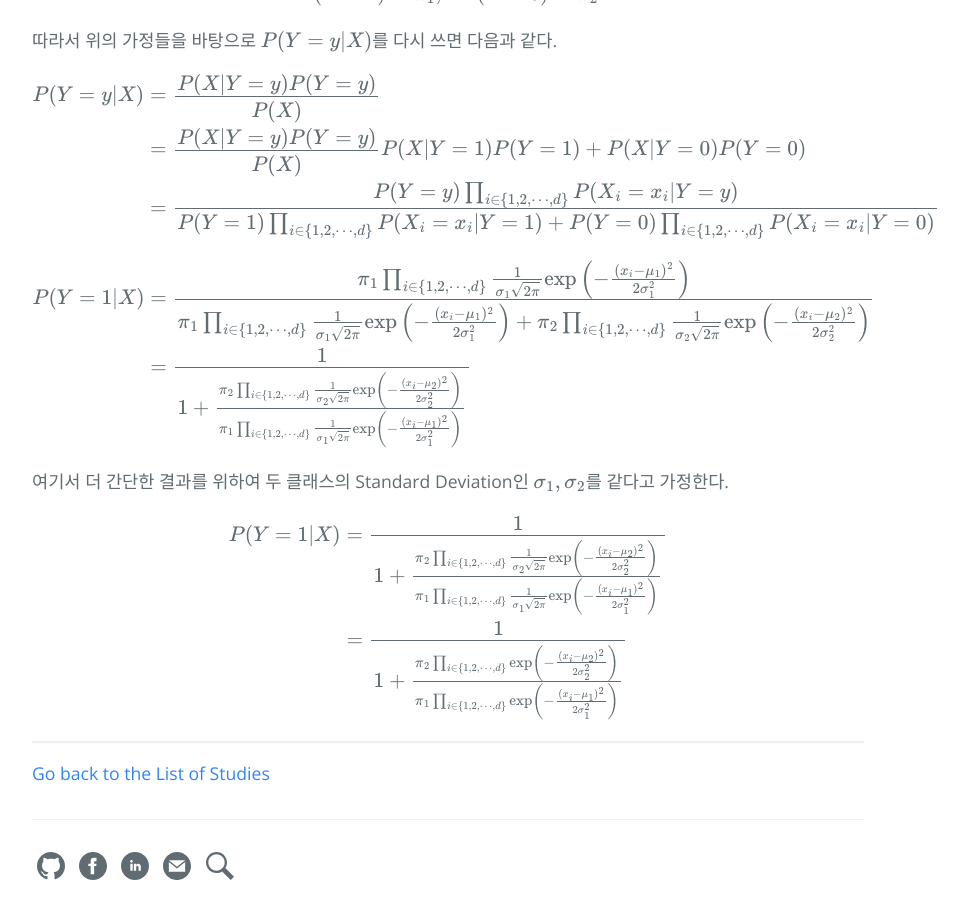
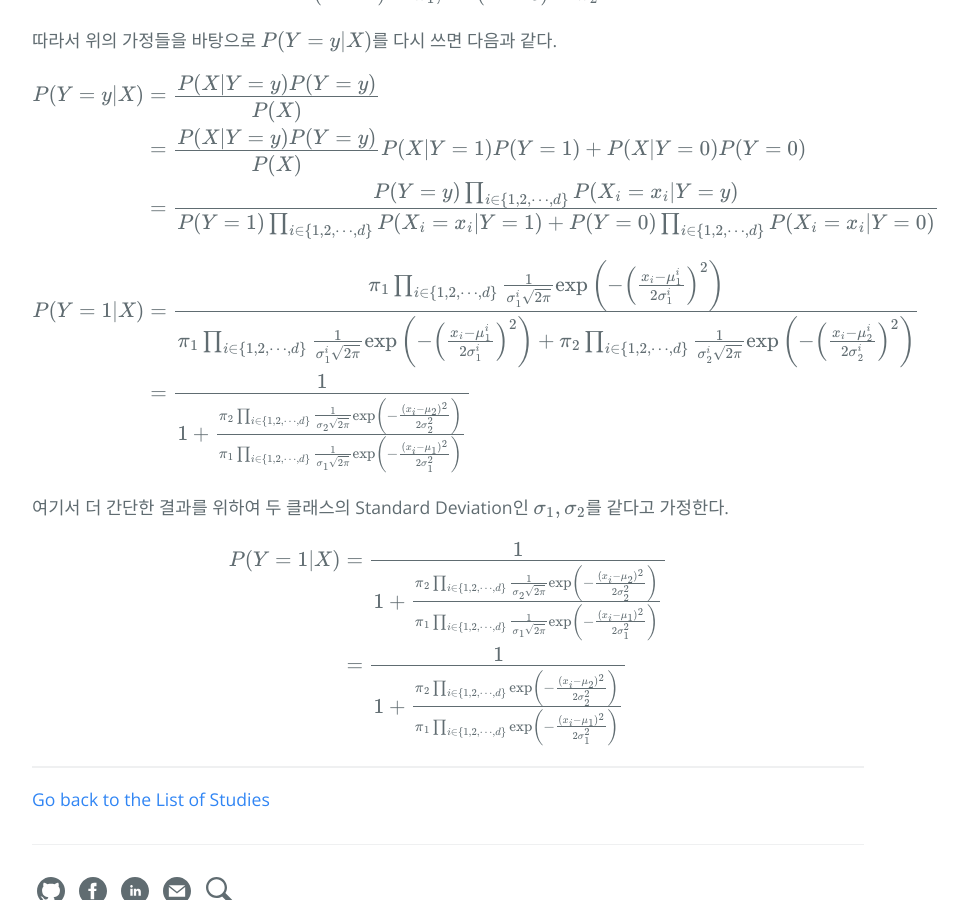
Before and after one commit to hcnoh/hcnoh.github.io, a Jekyll site: the page built from _posts/2019-04-25-logistic-regression-and-naive-bayes.md, in a window 1280 px wide and 900 px high, scrolled down 4545 px. Shown: the whole window, without its empty margins (192-1156 px from the left). Built offline with Jekyll 4.4.1, drawn with Linux system fonts in a browser that asks for light colours; formulas are drawn with MathJax 3; comment, search, counter and statistics services are not loaded.

Commit message:
Update 2019-04-25-logistic-regression-and-naive-bayes.md

```diff
--- a/_posts/2019-04-25-logistic-regression-and-naive-bayes.md
+++ b/_posts/2019-04-25-logistic-regression-and-naive-bayes.md
@@ -187,7 +187,7 @@ $$
 
 $$
 \begin{align*}
-P(Y=1\vert X) & = \frac{\pi_1\prod_{i\in \{1,2,\cdots, d\}}\frac{1}{\sigma_1 \sqrt{2 \pi}}\exp\left(-\frac{(x_i-\mu_1)^2}{2\sigma_1^2}\right)}{\pi_1\prod_{i\in \{1,2,\cdots, d\}}\frac{1}{\sigma_1 \sqrt{2 \pi}}\exp\left(-\frac{(x_i-\mu_1)^2}{2\sigma_1^2}\right) + \pi_2\prod_{i\in \{1,2,\cdots, d\}}\frac{1}{\sigma_2 \sqrt{2 \pi}}\exp\left(-\frac{(x_i-\mu_2)^2}{2\sigma_2^2}\right)} \\
+P(Y=1\vert X) & = \frac{\pi_1\prod_{i\in \{1,2,\cdots, d\}}\frac{1}{\sigma_1^i \sqrt{2 \pi}}\exp\left(-\left(\frac{x_i-\mu_1^i}{2\sigma_1^i}\right)^2\right)}{\pi_1\prod_{i\in \{1,2,\cdots, d\}}\frac{1}{\sigma_1^i \sqrt{2 \pi}}\exp\left(-\left(\frac{x_i-\mu_1^i}{2\sigma_1^i}\right)^2\right) + \pi_2\prod_{i\in \{1,2,\cdots, d\}}\frac{1}{\sigma_2^i \sqrt{2 \pi}}\exp\left(-\left(\frac{x_i-\mu_2^i}{2\sigma_2^i}\right)^2\right)} \\
 & = \frac{1}{1 + \frac{\pi_2\prod_{i\in \{1,2,\cdots, d\}}\frac{1}{\sigma_2 \sqrt{2 \pi}}\exp\left(-\frac{(x_i-\mu_2)^2}{2\sigma_2^2}\right)}{\pi_1\prod_{i\in \{1,2,\cdots, d\}}\frac{1}{\sigma_1 \sqrt{2 \pi}}\exp\left(-\frac{(x_i-\mu_1)^2}{2\sigma_1^2}\right)}}
 \end{align*}
 $$
```
